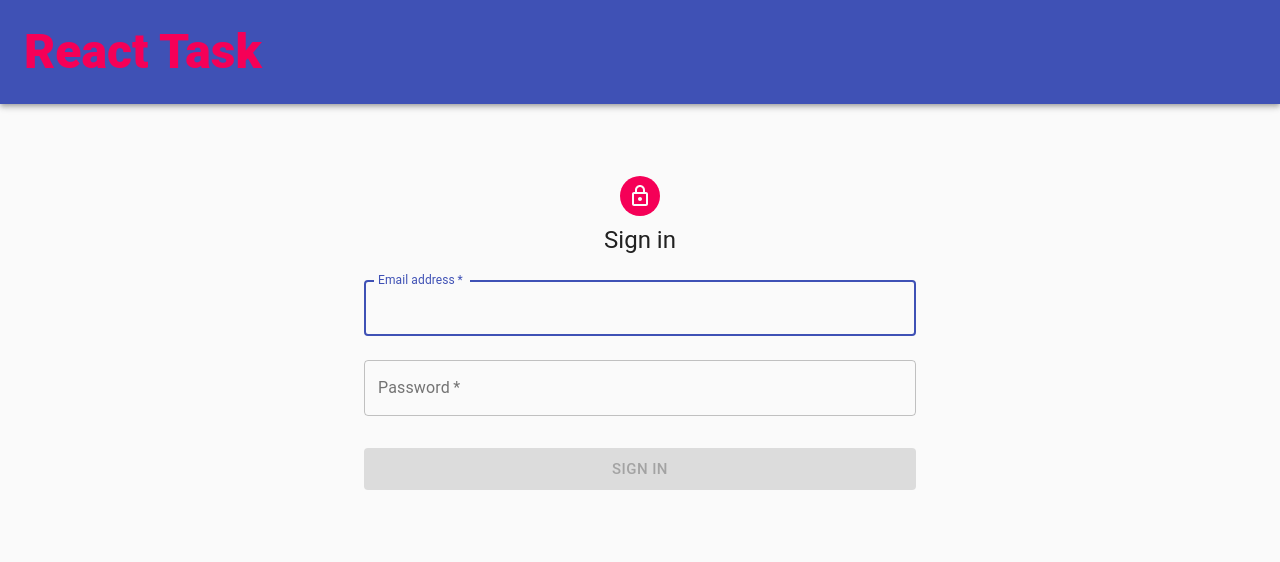
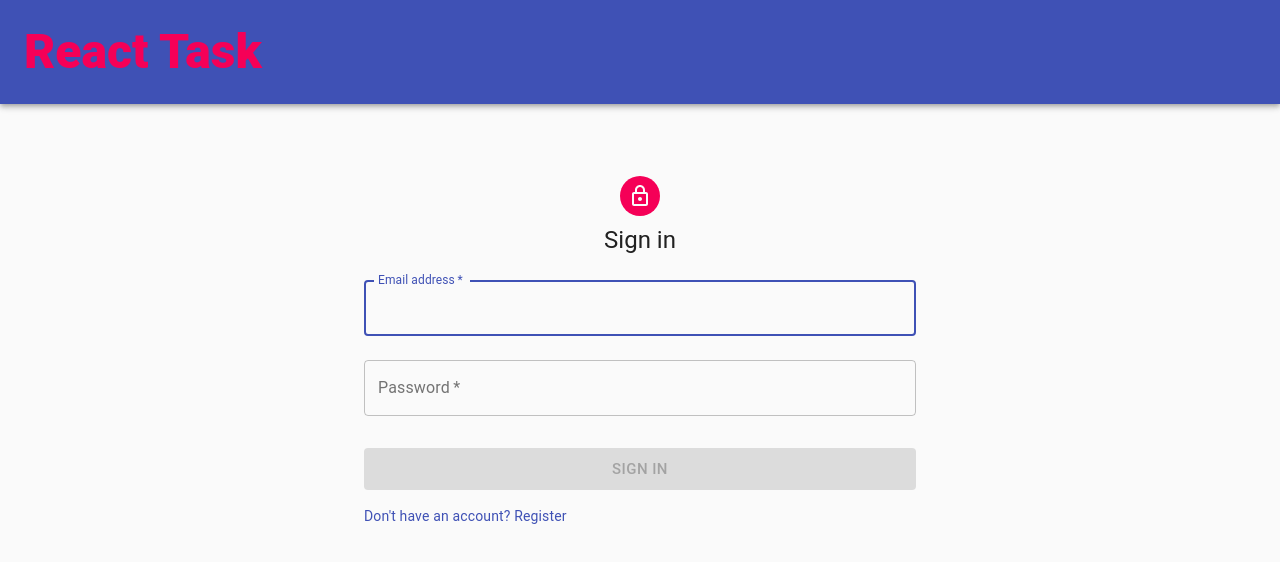
Before and after one commit to riteshishere/react_task, a React (Create React App) app: page /auth/login in a window 1280 px wide. Shown: the top 562 px of the page. Built offline with nearby package versions, Linux system fonts and the light colour scheme.

Commit message:
Added register route in login component

```diff
--- a/src/components/Auth/Login.js
+++ b/src/components/Auth/Login.js
@@ -13,6 +13,8 @@ import Container from '@material-ui/core/Container'
 import Alert from '../commonComponents/Alert'
 import Backdrop from '@material-ui/core/Backdrop'
 import CircularProgress from '@material-ui/core/CircularProgress'
+import Link from '@material-ui/core/Link';
+import Grid from '@material-ui/core/Grid';
 
 const useStyles = makeStyles((theme) => ({
     flexbox: {
@@ -142,6 +144,13 @@ const Login = ({ location, history }) => {
                     >
                         Sign In
                     </Button>
+                    <Grid container>
+                        <Grid item>
+                            <Link href="/auth/register" variant="body2">
+                                {"Don't have an account? Register"}
+                            </Link>
+                        </Grid>
+                    </Grid>
                 </form>
             </div>
         </Container>
```
